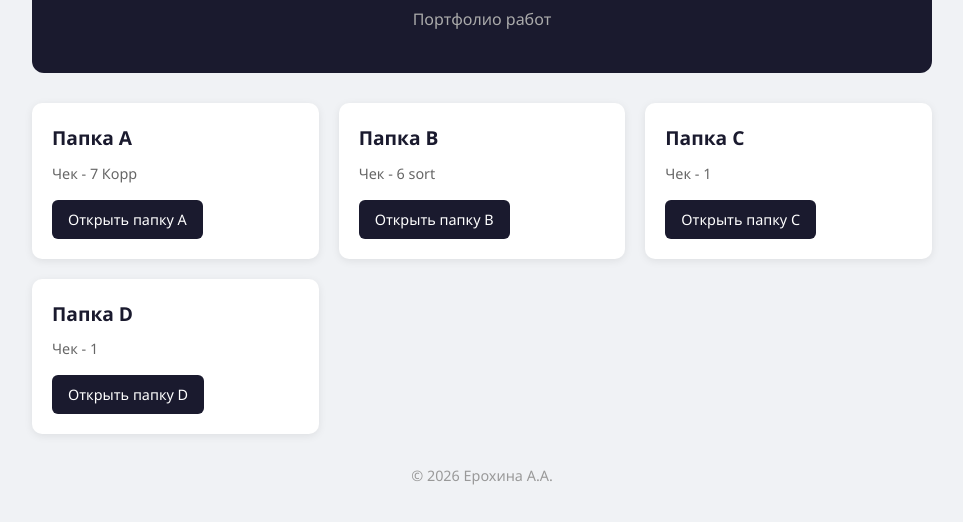
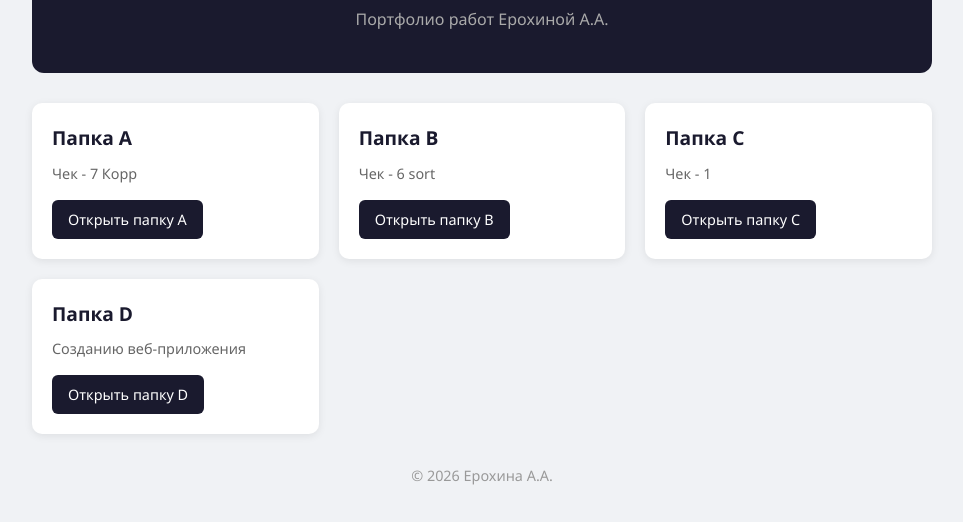
Before and after one commit to Felex-i/Felex.github.io, a plain HTML site: page index.html in a window 1280 px wide. Shown: the part 114-636 px from the top of the page, without its empty margins (158-1121 px from the left). Drawn offline with Linux system fonts and the light colour scheme.

Commit message:
Update index.html

```diff
--- a/index.html
+++ b/index.html
@@ -100,7 +100,7 @@
     <div class="container">
         <header>
             <h1>Веб-проектирование</h1>
-            <p>Портфолио работ</p>
+            <p>Портфолио работ Ерохиной А.А.</p>
         </header>
 
         <div class="projects">
@@ -128,7 +128,7 @@
 
             <div class="card">
                 <h2>Папка D</h2>
-                <p>Чек - 1</p>
+                <p>Созданию веб-приложения</p>
                 <a href="https://felex-i.github.io/Felex.github.io/d/" target="_blank">Открыть папку D</a>
             </div>
 
```
